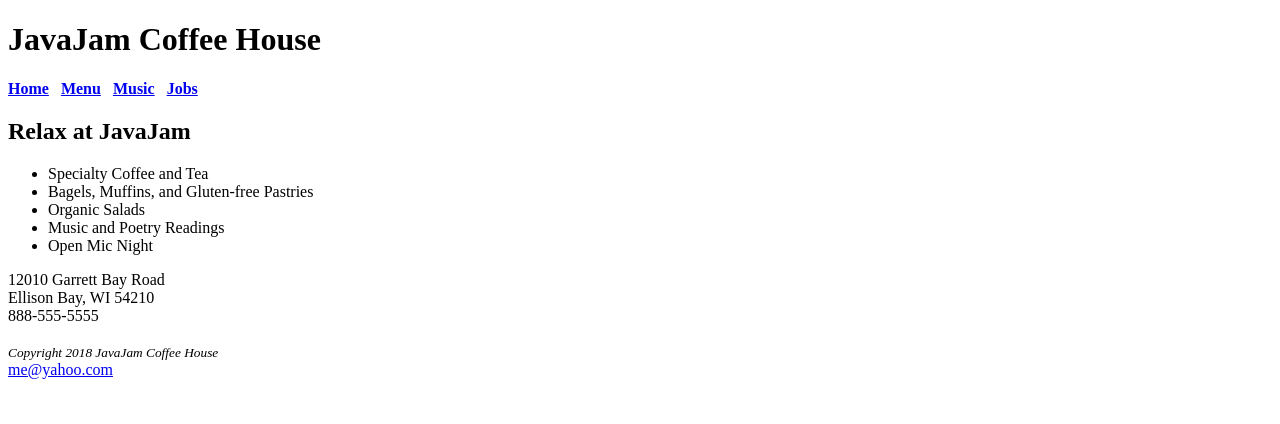
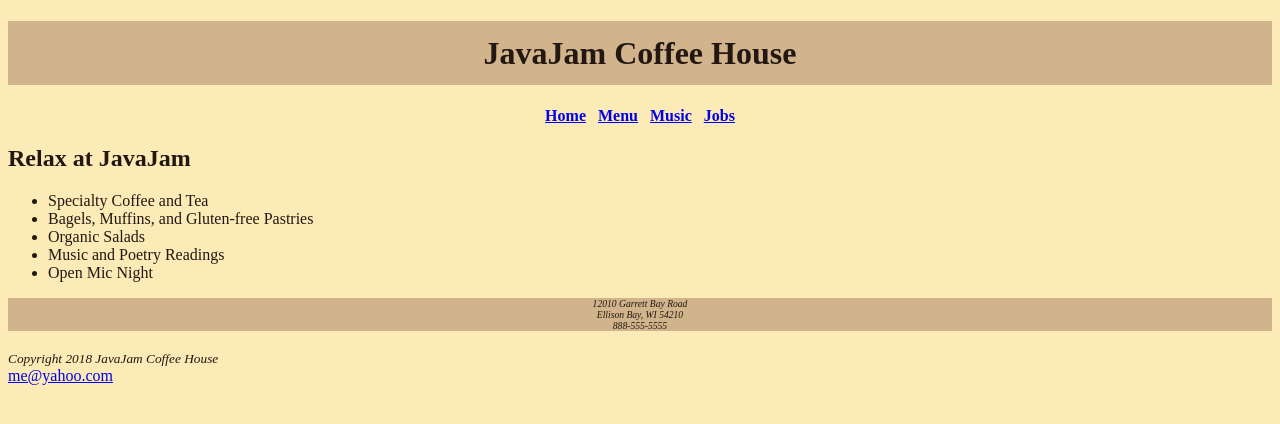
Before and after one commit to rlemons3/javajam, a plain HTML site: page index.html in a window 1280 px wide. Drawn offline with Linux system fonts and the light colour scheme.

Commit message:
Add files via upload

```diff
--- a/index.html
+++ b/index.html
@@ -4,10 +4,11 @@
     <title>JavaJam Coffee House</title>
     <meta charset="UTF-8">
     <title>title</title>
+    <link rel="stylesheet" href="javajam.css">
   </head>
   <body>
   <header><h1> JavaJam Coffee House</h1></header>
-      <nav><b><a href= "index.html">Home</a> &nbsp; <a href= "menu.html">Menu</a> &nbsp; <a href= "music.html">Music</a> &nbsp; <a href= "jobs.html">Jobs</a></b></nav>
+      <nav class="nav"><b><a href= "index.html">Home</a> &nbsp; <a href= "menu.html">Menu</a> &nbsp; <a href= "music.html">Music</a> &nbsp; <a href= "jobs.html">Jobs</a></b></nav>
       <h2> Relax at JavaJam</h2>
       <ul>
       <li> Specialty Coffee and Tea</li>
--- /dev/null
+++ b/javajam.css
@@ -0,0 +1,25 @@
+body{
+    background-color: #FCEBB6;
+    color: #221811;
+    font-family: ("verana", "arial", sans-serif);
+}
+
+header{
+    background-color: #D2B48C;
+   text-align:center;
+}
+
+h1{
+    line-height: 200%;
+}
+
+.nav{
+    text-align: center;
+    font-weight: bold;
+}
+div{
+    background-color: #D2B48C;
+    font-size: .60em;
+    font-style:italic;
+    text-align:center;
+}
```
Also changed, not shown: menu.html (+1 -0 lines).
